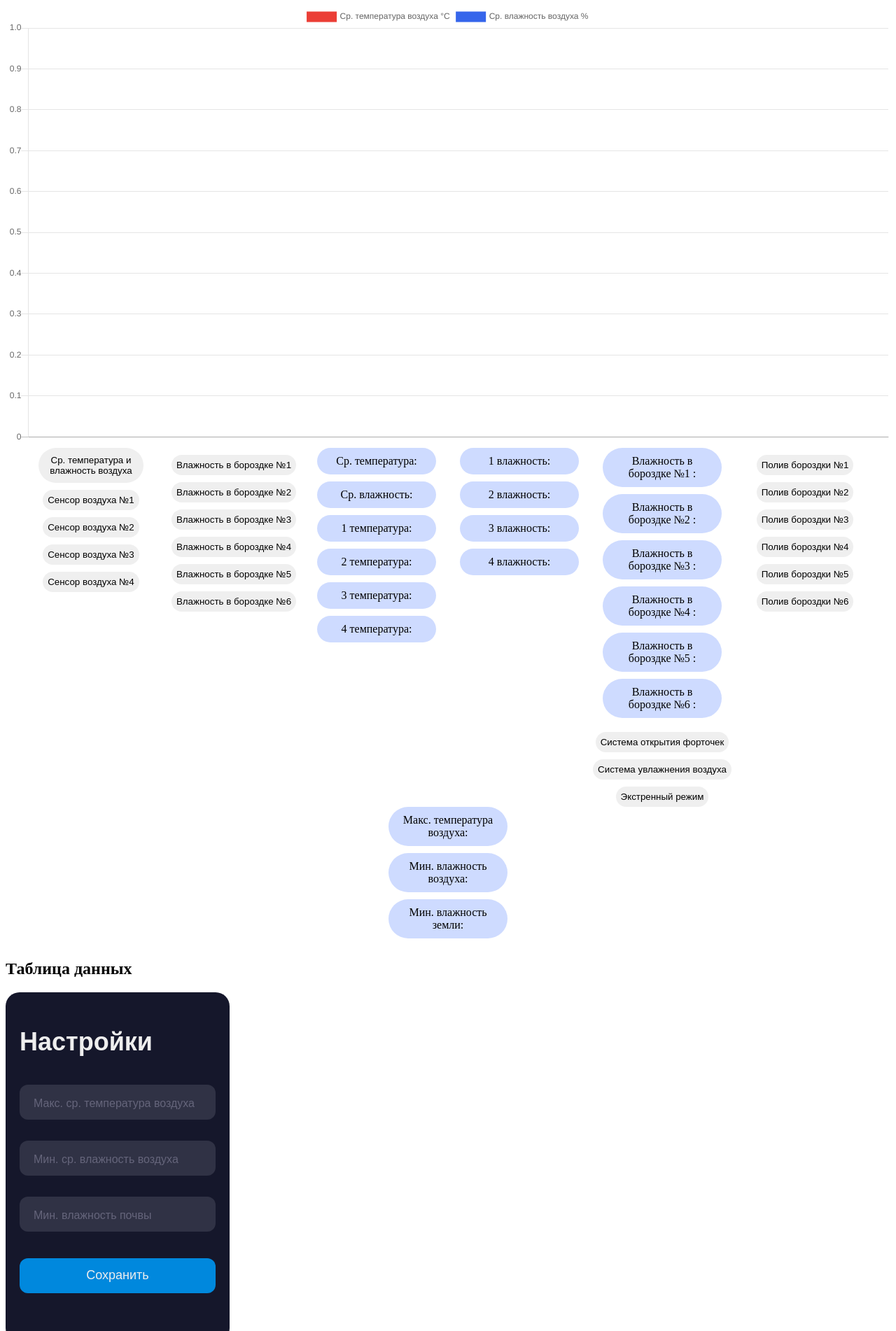
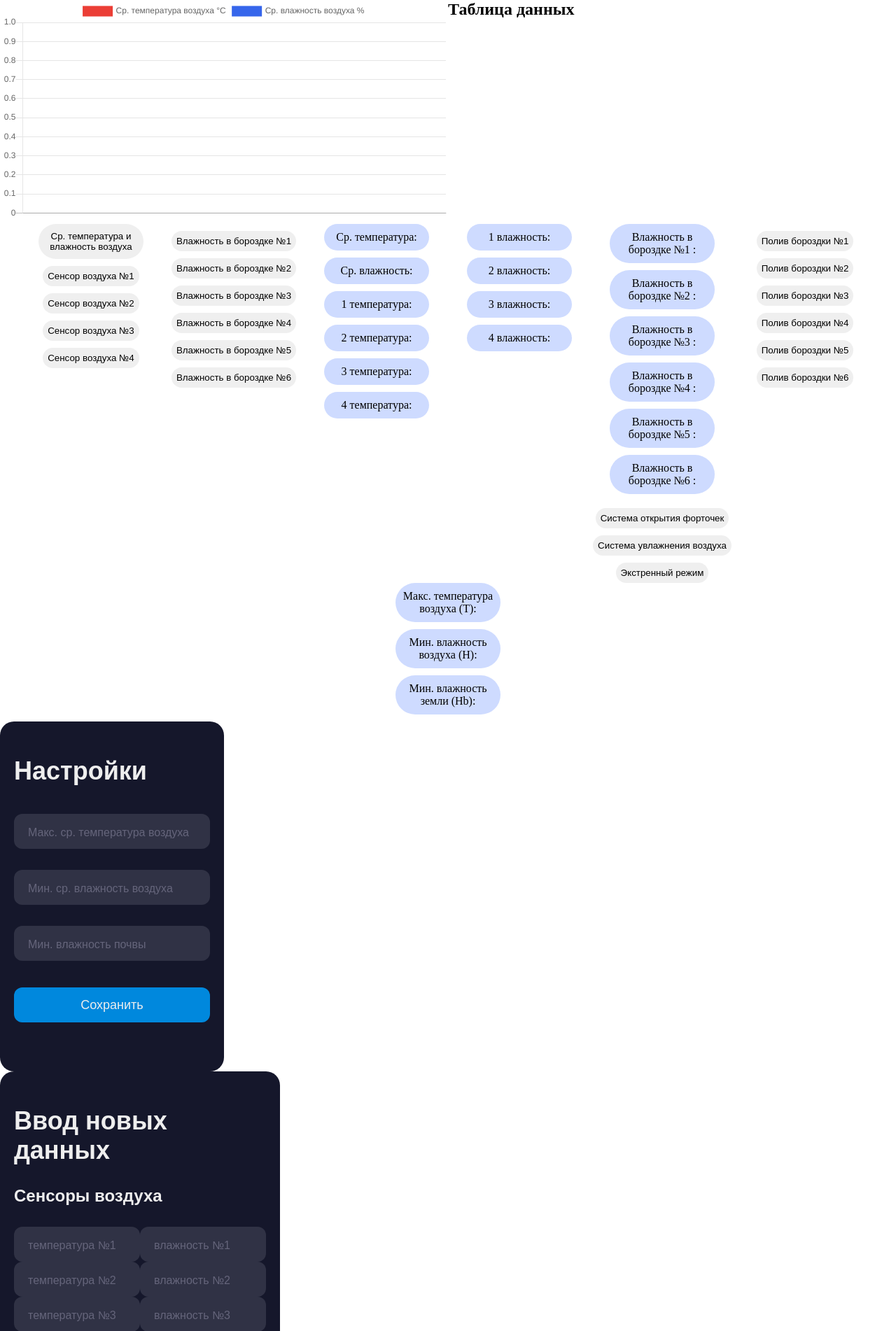
Before and after one commit to CovERUshKA/predprof_teplici, a Flask app: page / in a window 1280 px wide. Shown: the top 1902 px of the page at 70% size. Run offline with Flask 2, Linux system fonts and the light colour scheme; data that the repository does not hold is empty; some libraries are stand-ins or nearby versions.

Commit message:
move table

```diff
--- a/predprof_teplici/templates/index.html
+++ b/predprof_teplici/templates/index.html
@@ -12,6 +12,11 @@
 
   </head>
   <style>
+    *{
+        margin: 0;
+        padding: 0;
+        box-sizing: border-box;
+    }
     .col{
         display: inline-block;
         width: 200px;
@@ -207,11 +212,24 @@
 .submit:active {
   background-color: #06b;
 }
+.half{
+    width: 50%;
+}
+.data{
+    display: flex;
 
+}
   </style>
    <body>
-    <div width="800" height="450">
-        <canvas id="GRAAAPH" ></canvas>
+    <div class="data">
+        <div class="half">
+            <canvas id="GRAAAPH" ></canvas>
+        </div>
+        <div class="half">
+            <h2>Таблица данных</h2>
+            <table id="table">
+            </table>
+        </div>
     </div>
     <div class="col-big">
         <div class="col">
@@ -338,19 +356,16 @@
 
         <div class="col">
             <div class="param" id="T_element">
-                Макс. температура воздуха:
+                Макс. температура воздуха (T):
             </div>
             <div class="param" id="H_element">
-                Мин. влажность воздуха:
+                Мин. влажность воздуха (H):
             </div>
             <div class="param" id="Hb_element">
-                Мин. влажность земли:
+                Мин. влажность земли (Hb):
             </div>
         </div>
     </div>
-    <h2>Таблица данных</h2>
-    <table id="table">
-    </table>
 
     <div class="form">
         <form name="set_parameters_form">
```
